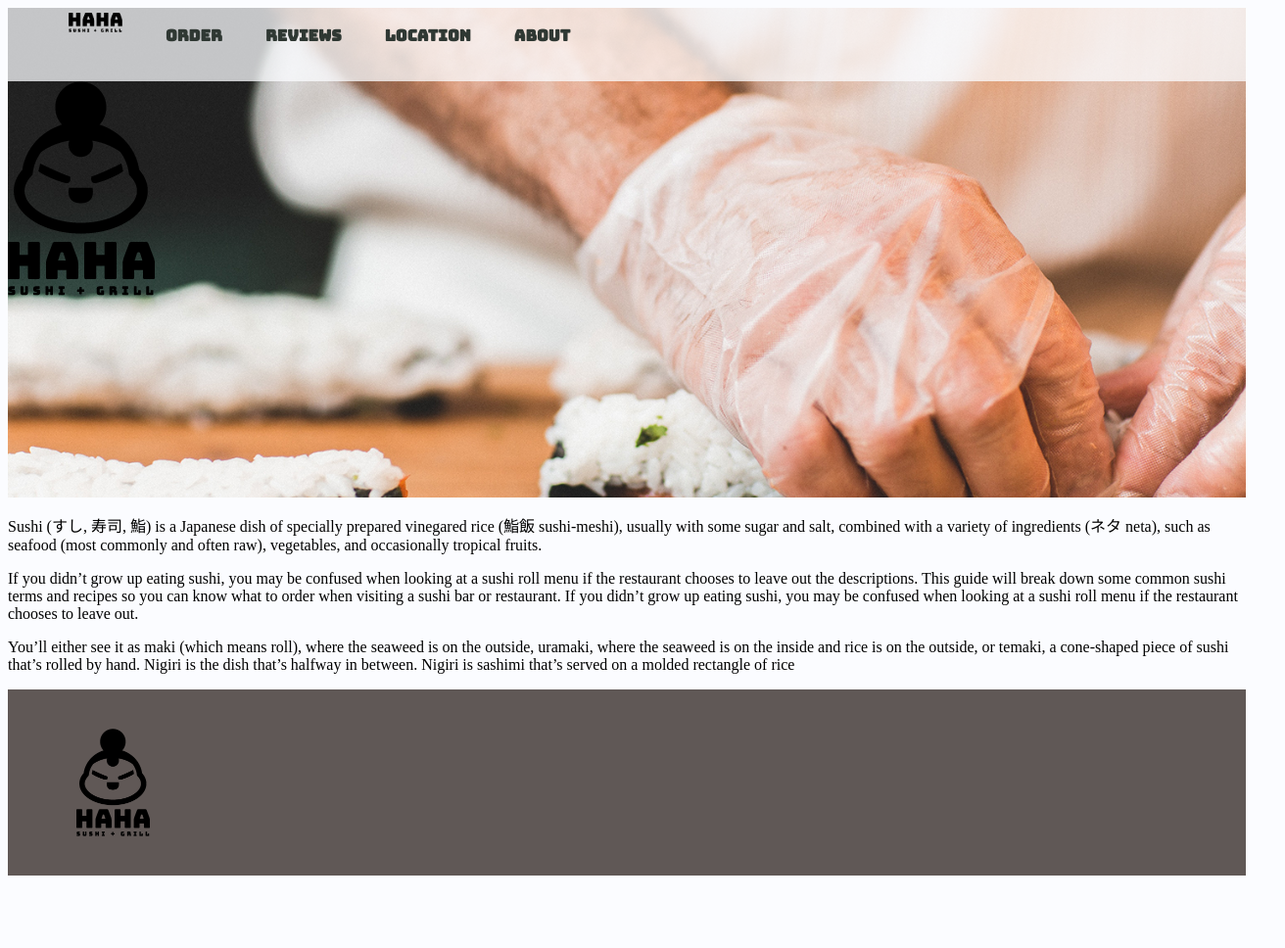
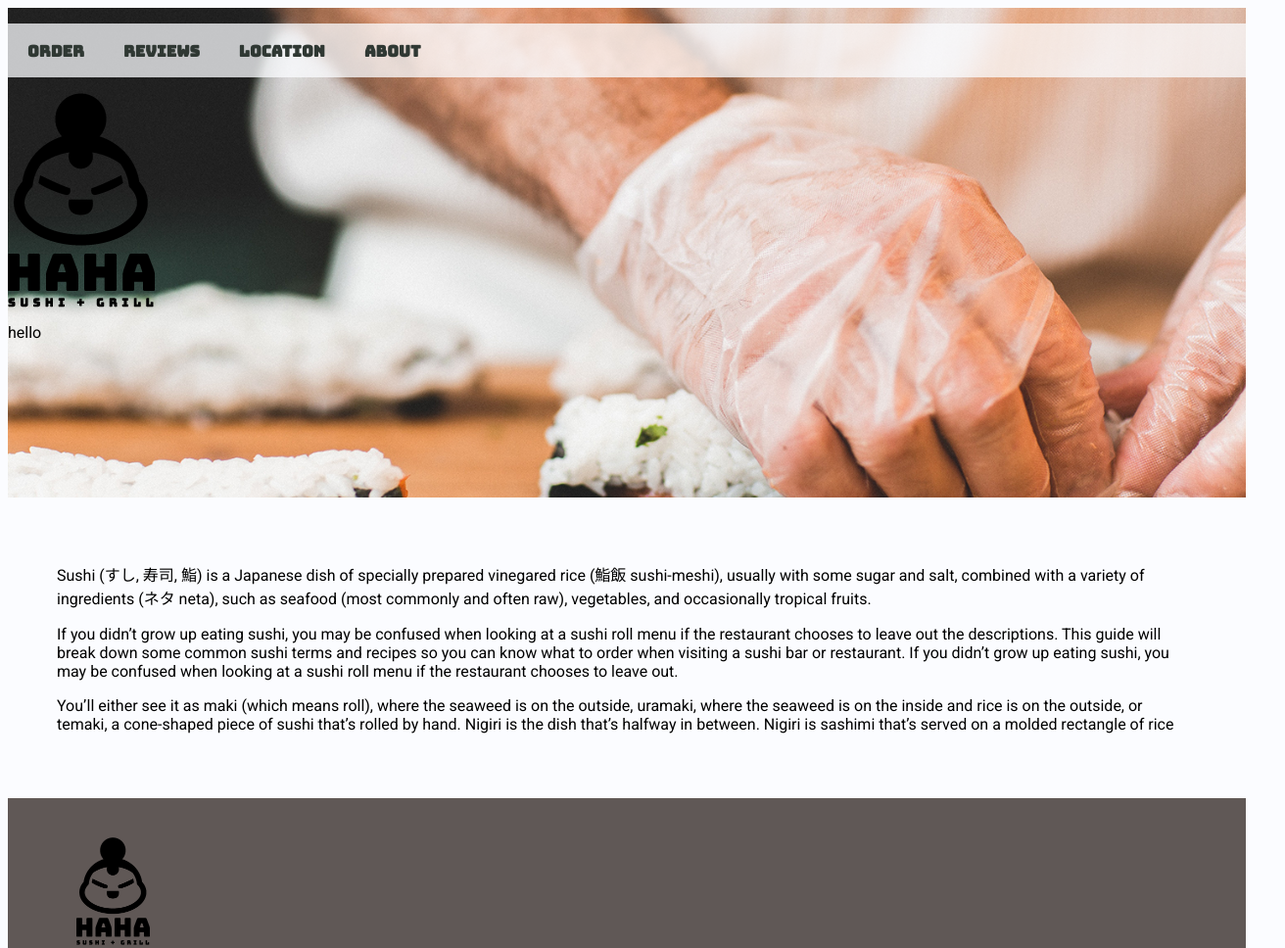
Before and after one commit to perryting/338-finalproject, a plain HTML site: page index.html in a window 1280 px wide. Shown: the top 968 px of the page at 98% size, 1312 px wide, since content can reach past the window. Before the commit the page ends 902 px from the top, so only its background shows below. Drawn offline with Linux system fonts and the light colour scheme.

Commit message:
Added Roboto and updated nav bar

```diff
--- a/index.html
+++ b/index.html
@@ -5,19 +5,22 @@
         <title>338_02_final_PerryTing</title>
         <link href="style.css" rel="stylesheet">
         <link href="https://fonts.googleapis.com/css?family=Bungee" rel="stylesheet">
+        <link href="https://fonts.googleapis.com/css?family=Roboto" rel="stylesheet">
     </head>
     <body>
-        <div class="header" style="background-image: url(images/background-home.jpg)">
+        <div class="header" style="background-image: url(images/background-home.jpg); min-height: 500px;">
             <nav>
                 <ul>
-                    <li><a href="index.html"><img src="images/logo-black-type.png" style="height: 20px; margin: auto;"></a></li>
+                    <!--<li><a href="index.html"><img src="images/logo-black-type.png" style="height: 20px; margin: auto;"></a></li>-->
                     <li><a href="#top"><h1>Order</h1></a></li>
                     <li><a href="#top"><h1>Reviews</h1></a></li>
                     <li><a href="#top"><h1>Location</h1></a></li>
                     <li><a href="#top"><h1>About</h1></a></li>
                 </ul>
             </nav>
-            <img class="main-logo" src="images/logo-black-vertical.png" alt="HaHa Sushi black logo">
+            <img class="main-logo" src="images/logo-black-vertical.png" alt="HaHa Sushi black logo" style="margin: auto;">
+            <p>
+            hello</p>
         </div>
         <div class="main">
             <p>Sushi (すし, 寿司, 鮨) is a Japanese dish of specially prepared vinegared rice (鮨飯 sushi-meshi), usually with some sugar and salt, combined with a variety of ingredients (ネタ neta), such as seafood (most commonly and often raw), vegetables, and occasionally tropical fruits.</p>
--- a/style.css
+++ b/style.css
@@ -1,4 +1,5 @@
 /*
+https://coolors.co/c97537-2f3833-d0ccd0-fbfcff-605856
 bronze: rgba(201, 117, 55, 1);
 jet: rgba(47, 56, 51, 1);
 light gray: rgba(208, 204, 208, 1);
@@ -12,14 +13,21 @@ wenge: rgba(96, 88, 86, 1);
 
 body {
     background-color: rgba(251, 252, 255, 1);
+    /*min-width: 900px;
+    max-width: 200px;*/
 }
 
 .header {
     height: 500px;
     width: 100%;
+    background-image: url(images/background-home.jpg);
     background-position: center;
-    background-size: 100% auto;
+    background-size: cover;
     background-repeat: no-repeat;
+}
+
+.main{
+    padding: 50px;
 }
 
 .footer {
@@ -27,8 +35,9 @@ body {
     background-color: rgba(96, 88, 86, 1);
 }
 
+
 nav {
-    height: 75px;
+    height: 55px;
     width: 100%;
 }
 
@@ -38,6 +47,7 @@ nav ul{
     height: inherit;
     background-color: rgba(251, 252, 255, 0.75);
     overflow: hidden;
+    float: right;
 }
 
 nav ul li{
@@ -47,7 +57,7 @@ nav ul li{
 
 nav ul li a{
     text-align: center;
-    padding: 5px 12px;
+    padding: 5px 10px;
     text-decoration: none;
     display: block;
     color: rgba(47, 56, 51, 1)
@@ -58,10 +68,14 @@ nav ul li a:hover{
 }
 
 .main-logo{
-    vertical-align: middle;
+    margin: auto;
 }
 
 h1{
     font-family: 'Bungee', cursive;
     font-size: 1em;
 }
+
+p{
+    font-family: 'Roboto', sans-serif;
+}
```
Also changed, not shown: 1 other file.
